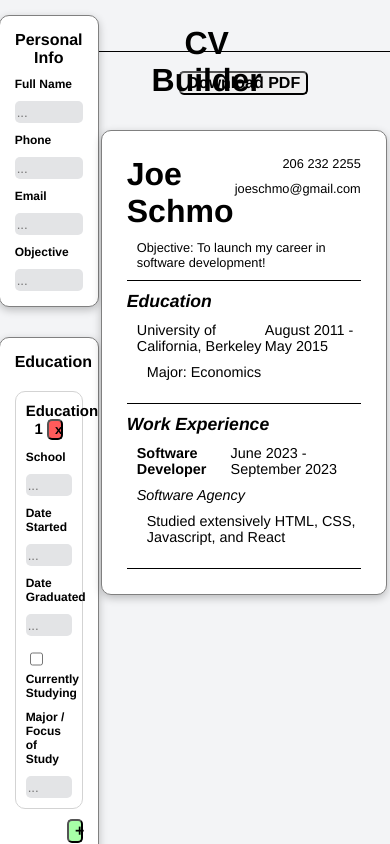
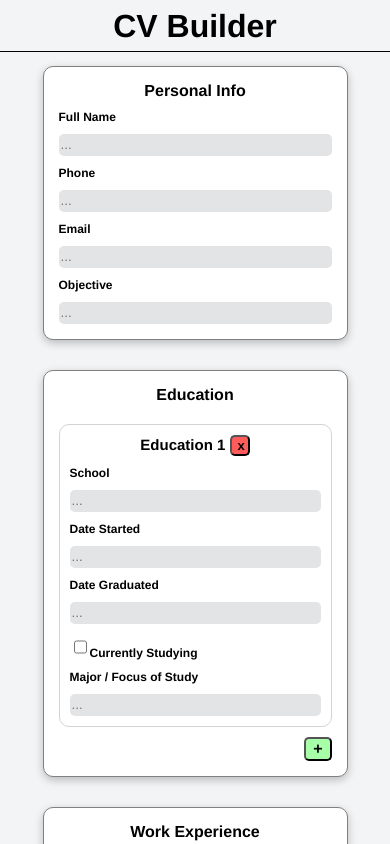
Before and after one commit to seanghods/cv-builder, a React (Vite) app: page / in a window 390 px wide. Shown: the top 844 px of the page. Built offline with nearby package versions, Linux system fonts and the light colour scheme.

Commit message:
Add mobile styling changes

```diff
--- a/src/css/App.css
+++ b/src/css/App.css
@@ -50,16 +50,13 @@ h4 {
   text-align: center;
 }
 
-@media only screen and (max-width: 600px) {
-  .container {
-    flex-direction: column;
-  }
+/* @media only screen and (max-width: 600px) {
   .edit-section {
     width: 100%;
     border-right: 0px;
     border-bottom: 2px dotted black;
   }
-}
+} */
 
 textarea {
   resize: none;
--- a/src/css/fullcv.css
+++ b/src/css/fullcv.css
@@ -1,5 +1,5 @@
 .cv-section {
-  width: 75%;
+  width: 100%;
   grid-column: 2 / 3;
 }
 
@@ -21,7 +21,7 @@
   transform: scale(1.01);
 }
 
-@media only screen and (max-width: 600px) {
+/* @media only screen and (max-width: 600px) {
   .cv-section {
     width: 100%;
   }
@@ -29,7 +29,7 @@
     width: 80%;
     margin: 15px 0px;
   }
-}
+} */
 
 .block {
   display: flex;
--- a/src/css/index.css
+++ b/src/css/index.css
@@ -9,21 +9,22 @@ body {
 #root {
   height: 100%;
   display: grid;
-  grid-template-columns: 25% 75%;
+  grid-template-columns: 25% 65% 10%;
   grid-template-rows: 6% 94%;
+  margin: 0;
 }
 
 header {
   text-align: center;
   height: 100%;
   border-bottom: 1px solid black;
-  grid-column: 2 / 3;
+  grid-column: 2 / 4;
   /* background: #0e374e; */
 }
 
 .header-text {
   position: absolute;
-  left: 53%;
+  left: 57.8%;
   transform: translateX(-50%);
 }
 
@@ -31,3 +32,30 @@ header h1 {
   margin: 0;
   padding: 25px;
 }
+
+@media only screen and (max-width: 600px) {
+  body header {
+    grid-column: 1 / 4;
+    grid-row: 1 / 2;
+  }
+  body .header-text {
+    width: 100%;
+    left: 50%;
+  }
+  header h1 {
+    padding: 0px;
+    margin-top: 8px;
+  }
+  body .edit-section {
+    grid-column: 1 / 4;
+    grid-row: 2 / 3;
+    border-right: 0px;
+    border-bottom: 2px dotted black;
+    height: 100%;
+  }
+  body .cv-section {
+    grid-column: 1 / 4;
+    grid-row: 3 / 4;
+    height: 100%;
+  }
+}
```
